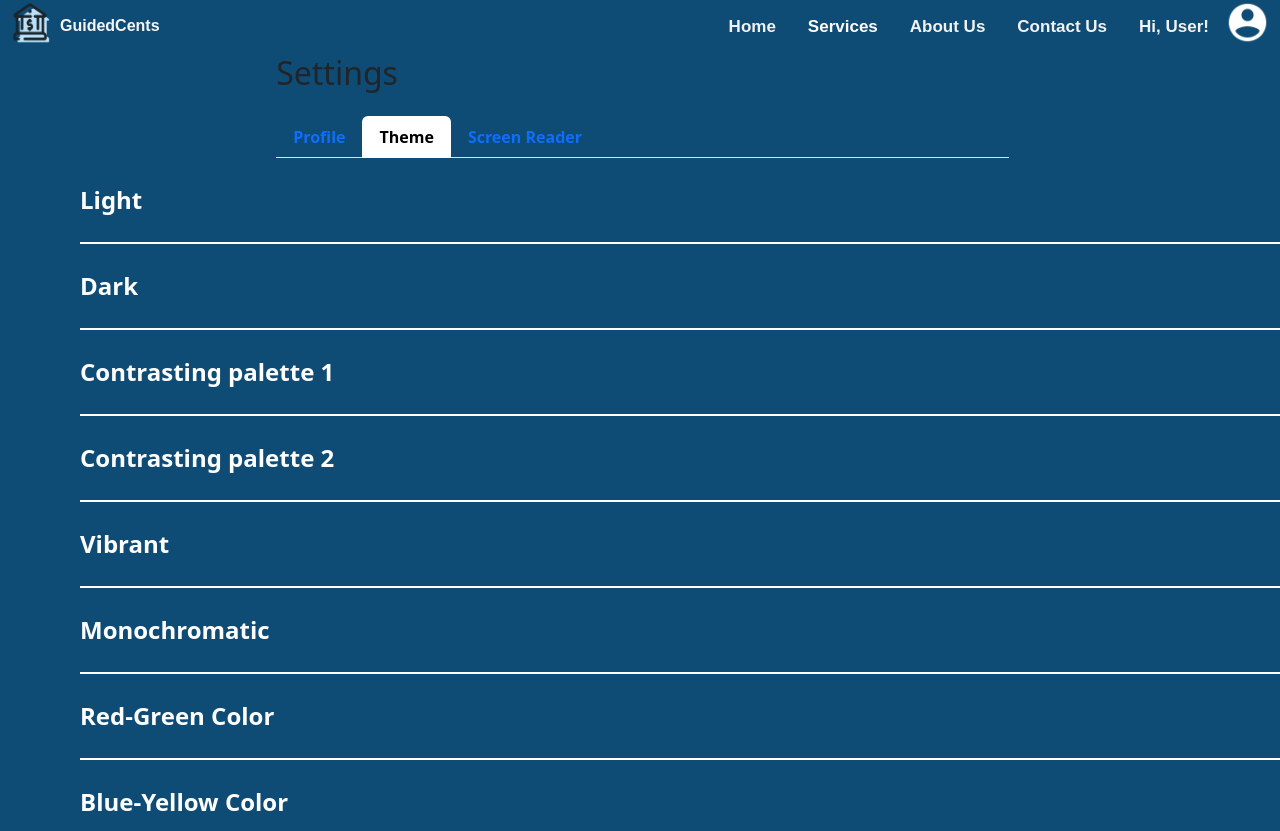
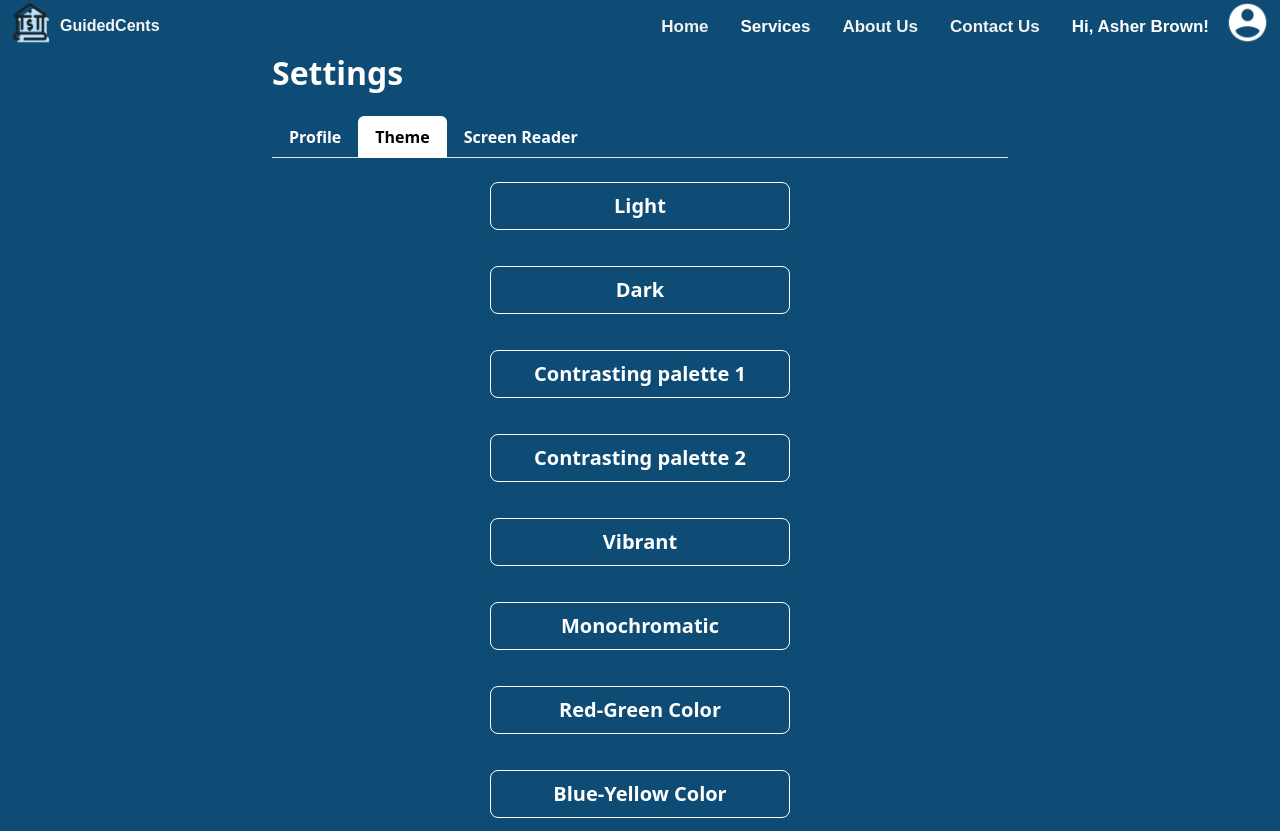
Before and after one commit to Mafuy00/heappity-hoppity, a Vue app in the folder vue/: page /settings/theme in a window 1280 px wide. Built offline with nearby package versions, Linux system fonts and the light colour scheme.

Commit message:
Updated profile tab and added nav bar on the user

```diff
--- a/vue/src/views/HomeView.vue
+++ b/vue/src/views/HomeView.vue
@@ -48,8 +48,26 @@ import TheWelcome from '../components/TheWelcome.vue'
         </div>
 
         <!--Vision & Mission-->
-        <div class="row row-cols-1 row-cols-md-2 g-4">
-            <div class="col">
+
+        <div class="card-deck">
+            <div class="card">
+                <img src="/img/buildings.jpg" class="card-img-top" alt="...">
+                <div class="card-body">
+                    <h3 class="card-title">Our Vision</h3>
+                    <p class="card-text">Redesigning financial accessibility for inclusivity</p>
+                </div>
+            </div>
+            <div class="card">
+                <img src="/img/mission.jpg" class="card-img-top" alt="...">
+                <div class="card-body">
+                    <h3 class="card-title">Our Mission</h3>
+                    <p class="card-text">Assisting Persons with Disabilities in accessing critical financial information</p>
+                </div>
+            </div>
+        </div>
+
+
+            <!-- <div class="col">
                 <div class="card">
                 <img src="/img/buildings.jpg" class="card-img-top" alt="...">
                 <div class="card-body">
@@ -66,14 +84,18 @@ import TheWelcome from '../components/TheWelcome.vue'
                     <p class="card-text">Assisting Persons with Disabilities in accessing critical financial information</p>
                 </div>
                 </div>
-            </div>
-        </div>
+            </div> -->
+
 
     </body>
 </template>
 
-<style>
+<style scoped>
 
+body{
+    margin: 0px;
+    border:0px;
+}
 
 .topnav {
     background-color: #0F4C75;
@@ -81,6 +103,7 @@ import TheWelcome from '../components/TheWelcome.vue'
     display: flex;
     justify-content: space-between;
     font-family: Arial, Helvetica, sans-serif;
+    width: 100%;
 }
 
 /* Style the links inside the navigation bar */
@@ -108,7 +131,7 @@ import TheWelcome from '../components/TheWelcome.vue'
   } */
 
 #logo {
-    width: 50px;
+    width: 55px;
     height: 45px;
     padding: 0px;
     display: flex;
@@ -160,6 +183,7 @@ import TheWelcome from '../components/TheWelcome.vue'
     padding: 0%;
     margin: 0%;
     display: flex;
+    width: 100%;
 }
 
 .signup p {
@@ -195,19 +219,28 @@ import TheWelcome from '../components/TheWelcome.vue'
 }
 
 /* Vision & mission */
+/*
 .col {
     padding:5px;
-    padding-left: 5px;
-}
+    padding-left: 10px;
+    width: 600px;
+} */
 
-.row{
-    padding-left: 5px;
+.card-deck{
+    padding-left: 3px;
+    padding-top: 5px;
+    width: 100%;
+    display: flex;
 }
 
 .card {
     text-align: center;
-    width: 99%;
+    /* width: 90%; */
     display: flex;
+}
+
+.card-img-top{
+    border-radius: 5px;
 }
 
 .card-title {
--- a/vue/src/views/MainSettings.vue
+++ b/vue/src/views/MainSettings.vue
@@ -32,7 +32,15 @@
 
                     <a href="#aboutus">About Us</a>
                     <a href="#contactus">Contact Us</a>
-                    <a href="#login">Hi, User!</a>
+                    <div class="dropdown">
+                    <button class="dropbtn">Hi, Asher Brown!
+                    <i class="fa fa-caret-down"></i>
+                    </button>
+                    <div class="dropdown-content">
+                    <a href="#">Settings</a>
+                    <a href="#">Logout</a>
+                    </div>
+                </div>
                     <img id="login-pic" src="/img/icons8-male-user-48.png" alt="Bank Building Image">
                 </div>
 
@@ -66,9 +74,10 @@
 
 </template>
 
-    <style>
+    <style scoped>
     body {
         background-color: #0F4C75 !important;
+        min-height: 100vh;
     }
 
 
--- a/vue/src/views/Profile.vue
+++ b/vue/src/views/Profile.vue
@@ -2,7 +2,7 @@
     <body>
 
 
-            <div class="container">
+<div class="container">
 <div class="row justify-content-center">
     <div class="col-12 col-lg-10 col-xl-8 mx-auto">
         <!-- <h2>Settings</h2> -->
--- a/vue/src/views/ScamNews.vue
+++ b/vue/src/views/ScamNews.vue
@@ -23,8 +23,15 @@
 
 
                 <a href="#aboutus">About Us</a>
-                <a href="#contactus">Contact Us</a>
-                <a href="#login">Hi, User!</a>
+                <div class="dropdown">
+                    <button class="dropbtn">Hi, Asher Brown!
+                    <i class="fa fa-caret-down"></i>
+                    </button>
+                    <div class="dropdown-content">
+                    <a href="#">Settings</a>
+                    <a href="#">Logout</a>
+                    </div>
+                </div>
                 <img id="login-pic" src="/img/icons8-male-user-48.png" alt="Bank Building Image">
             </div>
 
@@ -34,8 +41,9 @@
 
         <div class="mainPic">
             <div class="learnScams">
-                <p> Learn more about scams here. <br>
-                    Be aware and protect yourself from scams!
+                <p id="scamtext"> Learn more about scams here. <br>
+                    Be aware and protect yourself <br>
+                    from scams!
                 </p>
 
 
@@ -44,24 +52,23 @@
         </div>
 
         <!--Scam News-->
-        <div class="row row-cols-1 row-cols-md-2 g-4">
-            <div class="col">
-                <div class="card">
-                <img src="/img/buildings.jpg" class="card-img-top" alt="...">
+        <div class="card-deck">
+
+            <div class="card">
+            <img src="/img/buildings.jpg" class="card-img-top" alt="...">
                 <div class="card-body">
                     <h2>Straits Times: More than 110 suspicious bank accounts with over $400k blocked by UOB or seized by police</h2>
                     <a href="https://www.straitstimes.com/singapore/more-than-110-suspicious-bank-accounts-with-over-400k-blocked-by-uob-or-seized-by-police">Learn More</a>
                 </div>
-                </div>
             </div>
-            <div class="col">
+
                 <div class="card">
                 <img src="/img/mission.jpg" class="card-img-top" alt="...">
                 <div class="card-body">
                     <h2>Straits Times: Man allegedly linked to parcel delivery phishing scams charged with cheating, money laundering</h2>
                     <a href="https://www.straitstimes.com/singapore/courts-crime/man-allegedly-linked-to-parcel-delivery-phishing-scams-charged-with-cheating-money-laundering">Learn More</a>
                 </div>
-                </div>
+
             </div>
         </div>
 
@@ -306,7 +313,11 @@
         opacity: 1;
         font-size: 40px;
         white-space: nowrap;
-        /* display:flex; */
+        display: flex;
+    }
+
+    #scamtext{
+        display: grid;
     }
 
     #signupBtn{
@@ -329,7 +340,30 @@
     }
 
     /* Vision & mission */
-    .col {
+
+    .card-deck{
+    padding-left: 3px;
+    padding-top: 5px;
+    width: 100%;
+    display: flex;
+}
+
+    .card {
+        text-align: center;
+        /* width: 90%; */
+        display: flex;
+    }
+
+    .card-img-top{
+        border-radius: 5px;
+    }
+
+    .card-title {
+        font-weight: bold;
+    }
+
+
+    /* .col {
         padding:5px;
         padding-left: 5px;
     }
@@ -348,6 +382,6 @@
 
     .card-title {
         font-weight: bold;
-    }
+    } */
 
 </style>
--- a/vue/src/views/ScreenReader.vue
+++ b/vue/src/views/ScreenReader.vue
@@ -1,13 +1,34 @@
 <template>
     <body>
-
-
+        <div class="container">
+        <p>
+            Download free NVDA screen reader here for accessibility!<br>
+            Do follow the website's instructions and seek assistence if necessary.<br>
+        <a href="https://www.nvaccess.org/download/">https://www.nvaccess.org/download/</a>
+        </p>
+        </div>
     </body>
 </template>
 
     <style scoped>
-    body {
+    body, html {
         background-color: #0F4C75 !important;
+        padding: 0;
+        margin: 0;
+        /* width: 100vh; */
+        min-height: 81.1vh;
+    }
+
+    .container p{
+        font-weight: bold;
+        font-family: Arial, Helvetica, sans-serif;
+        text-shadow: 2px 2px 2px black;
+        color: white;
+        opacity: 1;
+        font-size: 20px;
+        white-space: nowrap;
+        justify-content: center;
+        text-align: center;
     }
 
     .topnav {
--- a/vue/src/views/Theme.vue
+++ b/vue/src/views/Theme.vue
@@ -1,47 +1,71 @@
 <template>
+
     <body>
-        <div class="theme">
-            Light
-            <hr class="my-4" />
-            Dark
-            <hr class="my-4" />
-            Contrasting palette 1
-            <hr class="my-4" />
-            Contrasting palette 2
-            <hr class="my-4" />
-            Vibrant
-            <hr class="my-4" />
-            Monochromatic
-            <hr class="my-4" />
-            Red-Green Color
-            <hr class="my-4" />
-            Blue-Yellow Color
+        <div class="row justify-content-center">
+            <div class="theme">
+                <button type="button" class="btn btn-lg">Light</button>
+                <br><br>
+                <button type="button" class="btn btn-lg">Dark</button>
+                <br><br>
+                <button type="button" class="btn btn-lg">Contrasting palette 1</button>
+                <br><br>
+                <button type="button" class="btn btn-lg">Contrasting palette 2</button>
+                <br><br>
+                <button type="button" class="btn btn-lg">Vibrant</button>
+                <br><br>
+                <button type="button" class="btn btn-lg">Monochromatic</button>
+                <br><br>
+                <button type="button" class="btn btn-lg">Red-Green Color</button>
+                <br><br>
+                <button type="button" class="btn btn-lg">Blue-Yellow Color</button>
 
+            </div>
         </div>
-
-
-
 
     </body>
 </template>
 
-    <style scoped>
+<style scoped>
+
 
     .theme{
         color:white;
-        padding-left: 80px;
+        /* padding-left: 80px; */
         font-size: x-large;
         font-weight: bold;
+        /* display: grid; */
+        /* position: relative; */
+        text-align: center;
+    }
+
+    .btn{
+        color:white;
+        font-weight: bold;
+        border-color: white;
+        width: 300px;
+        flex-direction: row;
+        flex-wrap: wrap;
+        display:inline-block;
+    }
+
+    .btn:hover{
+        background-color: white;
+        color: black;
     }
 
     .my-4{
         border: 1px solid white;
-        border-color: white;
         opacity: 100%;
+        width: 690px;
+        align: right;
     }
 
-    body {
+    body, html {
         background-color: #0F4C75 !important;
+        padding: 0;
+        margin: 0;
+        /* width: 100vh; */
+        min-height: 81.1vh;
     }
 
     .topnav {
```
